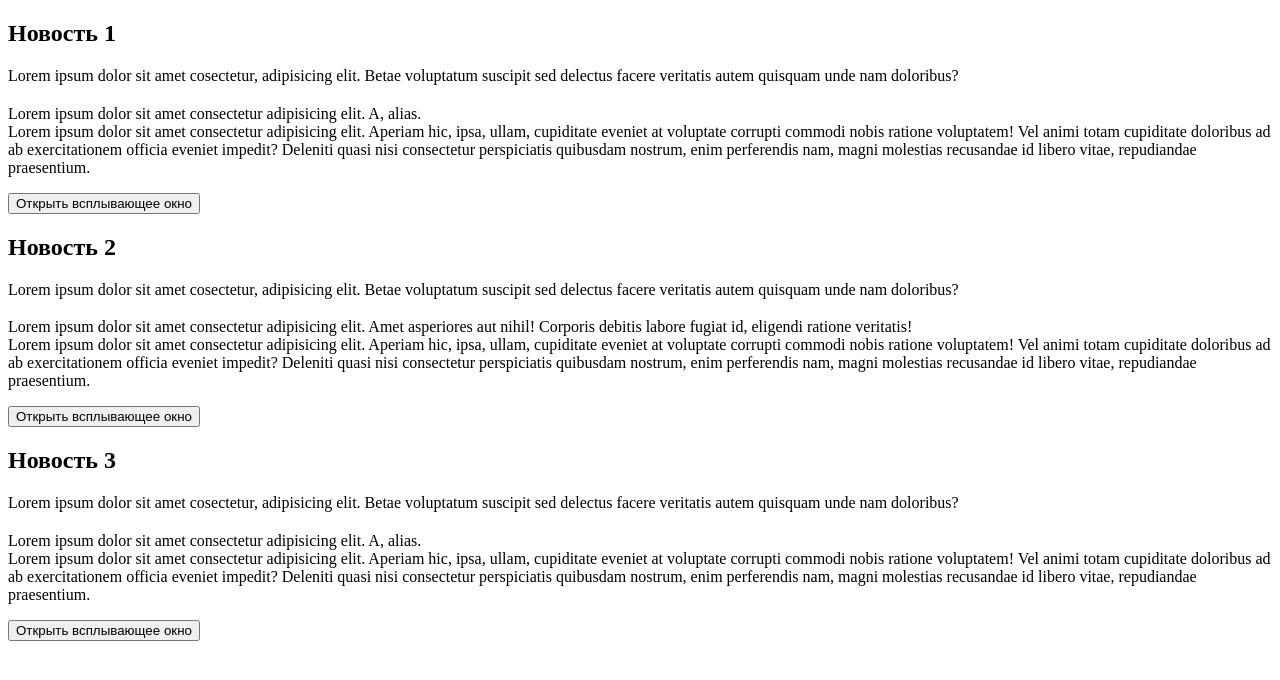
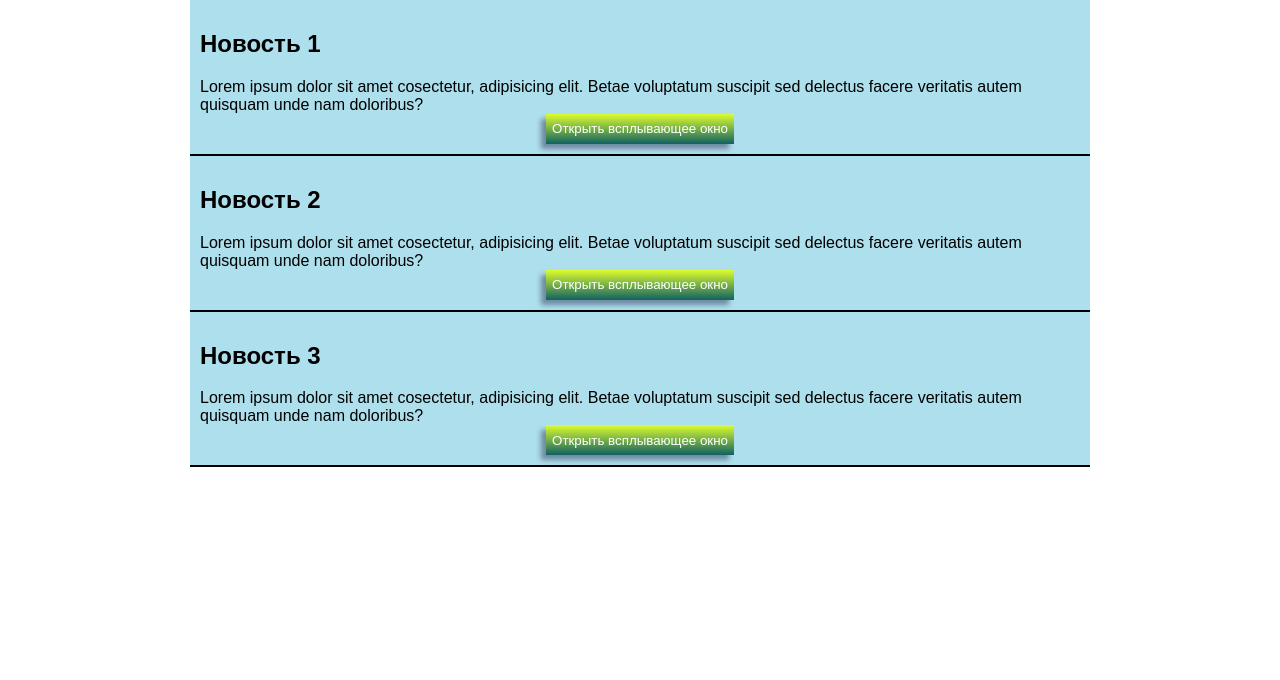
Before and after one commit to R3plicant/932102.simonov.artem.lab5, a plain HTML site: page index.html in a window 1280 px wide. Drawn offline with Linux system fonts and the light colour scheme; the site is published under a folder, as on GitHub Pages, so addresses that start at the root find nothing.

Commit message:
Changed absolute hrefs to relative

```diff
--- a/index.html
+++ b/index.html
@@ -4,7 +4,7 @@
     <meta charset="UTF-8">
     <meta name="viewport" content="width=device-width, initial-scale=1.0">
     <title>Document</title>
-    <link rel="stylesheet" href="/css/styles.css">
+    <link rel="stylesheet" href="css/styles.css">
 </head>
     <body>
         <div class="content">
@@ -47,5 +47,5 @@
             </div>
         </div>
     </body>
-    <script src="/js/main.js"></script>
+    <script src="js/main.js"></script>
 </html>
```
